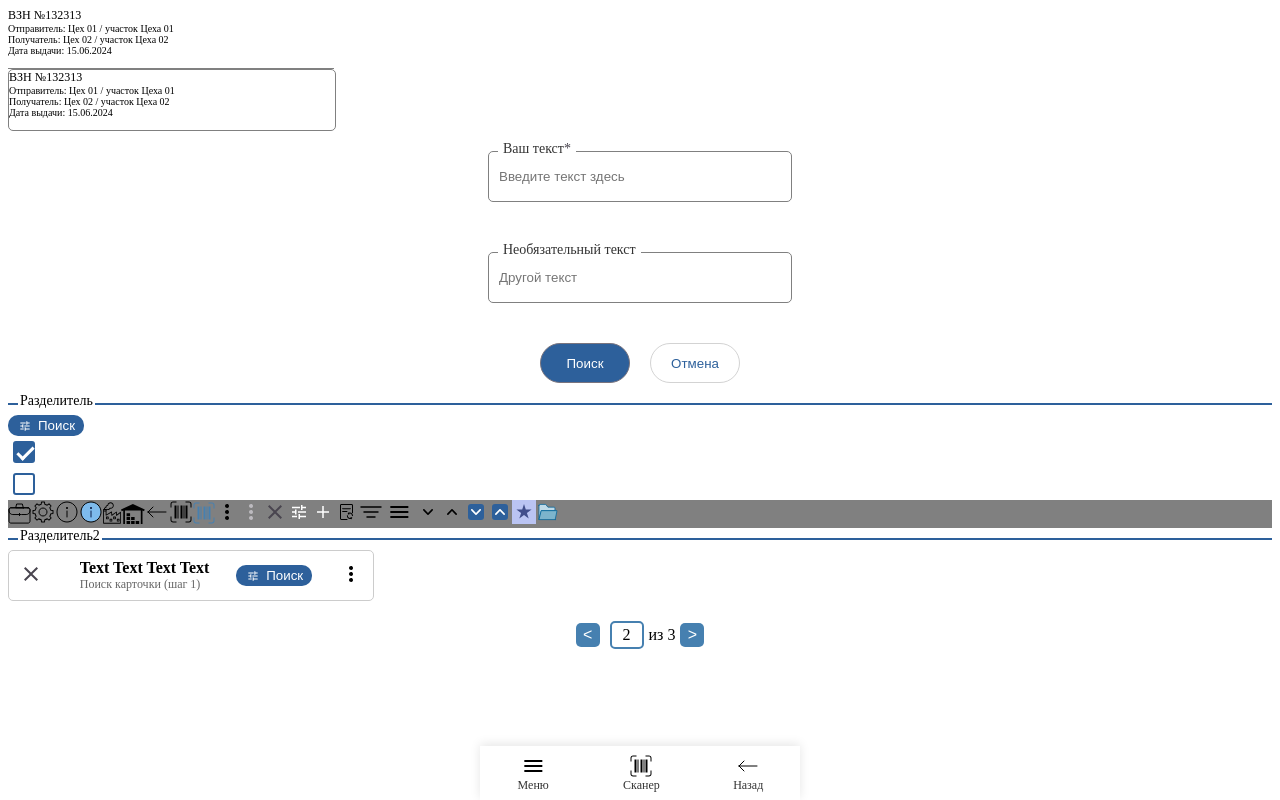
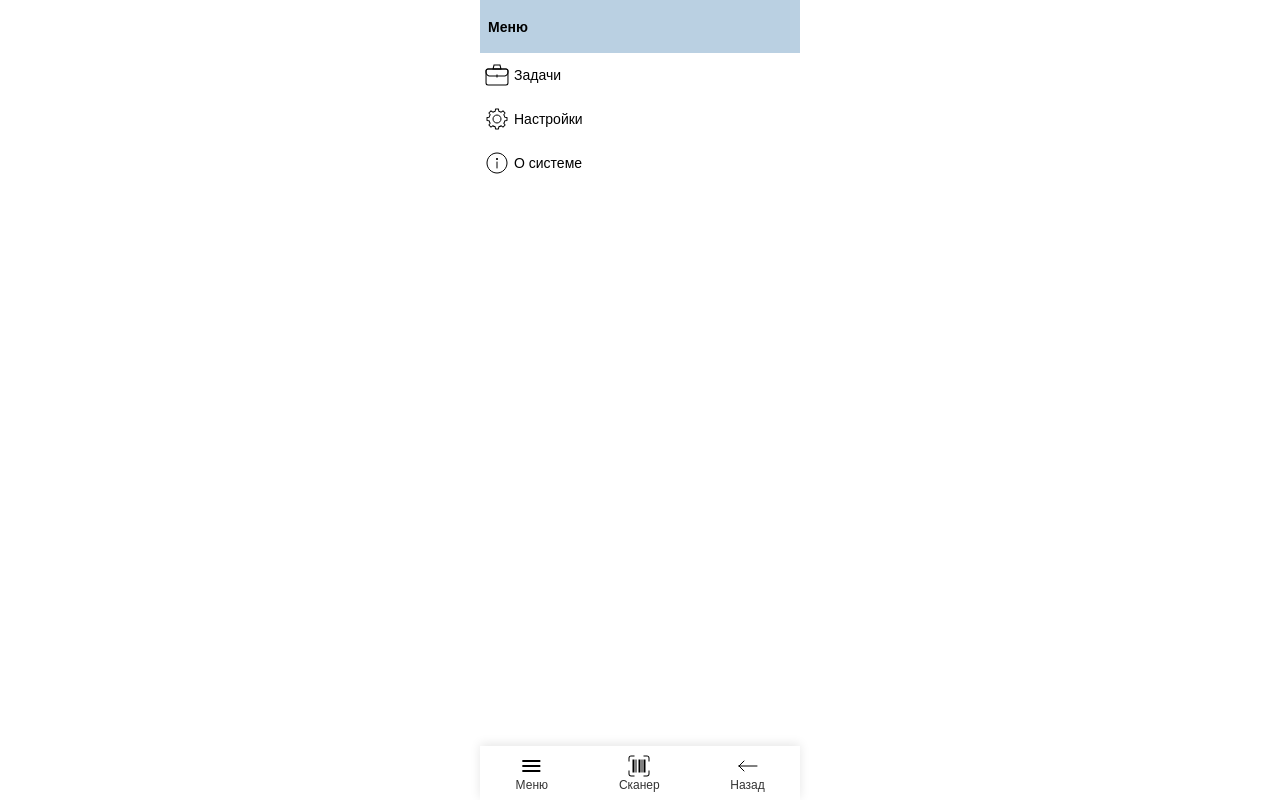
Before and after one commit to AntonVarlamov/cifra_final, a React (Vite) app: page / in a window 1280 px wide. Built offline with nearby package versions, Linux system fonts and the light colour scheme; the HTML template or start-up script is replaced by a standard one.

Commit message:
Без rout

```diff
--- a/src/components/ButtonFilters/index.module.css
+++ b/src/components/ButtonFilters/index.module.css
@@ -2,6 +2,7 @@
     display: flex;
     justify-content: center;
     align-items: center;
+    max-width:  320px;
 }
 
 .button {
--- a/src/components/ButtonFilters/index.tsx
+++ b/src/components/ButtonFilters/index.tsx
@@ -5,9 +5,10 @@ import styles from './index.module.css';
 interface ButtonFilterComponentProps {
   onSearch: () => void;
   onCancel: () => void;
+  text: string;
 }
 
-const ButtonFilters: React.FC<ButtonFilterComponentProps> = ({ onSearch, onCancel }) => {
+const ButtonFilters: React.FC<ButtonFilterComponentProps> = ({ onSearch, onCancel, text }) => {
   return (
     <div className={styles.buttonFilters}>
       <button
@@ -16,7 +17,7 @@ const ButtonFilters: React.FC<ButtonFilterComponentProps> = ({ onSearch, onCance
         id="button-search"
         onClick={onSearch}
       >
-        Поиск
+        {text}
       </button>
       <button
         type="button"
--- a/src/components/Input/index.module.css
+++ b/src/components/Input/index.module.css
@@ -3,11 +3,13 @@
     flex-direction: column ;
     align-items: center;
     justify-content: center;
-    padding: 20px;
+    padding: 10px;
+    max-width:  320px;
 }
 .inputContainer{
     position: relative;
     width: 304px;
+
 }
 .label {
     position: absolute;
--- a/src/components/Menu/index.tsx
+++ b/src/components/Menu/index.tsx
@@ -6,18 +6,27 @@ import IconScan from '../../assets/scan.svg?react';
 
 import styles from './index.module.css';
 
-const Menu: React.FC = () => {
+interface MenuProps {
+  onMenuClick: () => void;
+  onScanClick: () => void;
+  onBackClick: () => void;
+}
+const Menu: React.FC<MenuProps> = ({ onMenuClick, onScanClick, onBackClick }) => {
+
+
+
+
   return (
     <div className={styles.menu}>
-      <div className={styles.button}>
+      <div className={styles.button}  onClick={onMenuClick}>
         <IconMenu className={styles.icon} />
         <span className={styles.label}>Меню</span>
       </div>
-      <div className={styles.button}>
+      <div className={styles.button} onClick={onScanClick}>
         <IconScan className={styles.icon} />
         <span className={styles.label}>Сканер</span>
       </div>
-      <div className={styles.button}>
+      <div className={styles.button} onClick={onBackClick}>
         <IconBack className={styles.icon} />
         <span className={styles.label}>Назад</span>
       </div>
--- /dev/null
+++ b/src/pages/main/index.module.css
@@ -0,0 +1,68 @@
+body {
+    font-family: Arial, sans-serif;
+    margin: 0;
+    padding: 0;
+    display: flex;
+    flex-direction: column;
+    height: 100vh;
+    align-items: center;
+}
+
+.header {
+    background-color: #BAD0E2;
+    width:  320px;
+    height: 33px;
+    color: black;
+    display: flex;
+    padding: 10px 0;
+
+}
+.h1{
+    margin-left: 8px;
+    font-size: 14px;
+}
+.content {
+    flex: 1;
+    display: flex;
+    flex-direction: column;
+    justify-content: left;
+    align-items: left;
+
+    max-width:  320px;
+    overflow-y: auto;
+}
+.content a {
+    text-decoration: none;
+    align-items: center;
+    display: flex;
+    color: black;
+    font-size: 14px;
+    padding: 5px;
+    margin: 5px 0;
+    max-width:  320px;
+
+}
+.scan{
+    flex: 1;
+    display: flex;
+    flex-direction: column;
+    justify-content: left;
+    align-items: left;
+
+    max-width:  320px;
+    overflow-y: auto;
+}
+.scan a {
+    text-decoration: none;
+    align-items: center;
+    display: flex;
+    color: black;
+    font-size: 14px;
+    padding: 10px;
+    margin: 10px 0;
+    max-width:  320px;
+}
+
+.content a .icon {
+    margin-right: 5px;
+}
--- /dev/null
+++ b/src/pages/main/index.tsx
@@ -0,0 +1,155 @@
+import React, { useState } from 'react';
+import styles from './index.module.css';
+
+import IconSettings from '../../assets/settings.svg?react';
+import IconTask from '../../assets/tasks.svg?react';
+import IconInfo from '../../assets/info.svg?react';
+import MenuComponent from '../../components/Menu';
+import IconFactory from '../../assets/factory.svg?react';
+import IconWarehouse from '../../assets/warehouse.svg?react';
+import InputComponent from '../../components/Input';
+import ButtonFiltersComponent from '../../components/ButtonFilters';
+
+
+const App: React.FC = () => {
+    const [currentPage, setCurrentPage] = useState<string>('main');
+
+    const changePage = (page: string) => {
+        console.log(`Changing to page: ${page}`);
+        setCurrentPage(page);
+    };
+
+    const goBack = () => {
+        console.log('Going back');
+
+    };
+    const handleSearch = () => {
+        console.log('Поиск выполнен!');
+      };
+      const handleCancel = () => {
+        console.log('Отмена выполнена!');
+      };
+    const getPageTitle = (page: string) => {
+        switch (page) {
+            case 'main':
+                return 'Меню';
+            case 'tasks':
+                return 'Задачи';
+            case 'settings':
+                return 'Настройки';
+            case 'about':
+                return 'О системе';
+            case 'scan':
+                return 'Сканер';
+            case 'Accounting':
+                return 'Складской учёт';
+            case 'AccountingProd':
+                return 'Учёт в производстве';
+            case 'acts':
+                return 'Акты инвентаризации';
+            case 'vznon':
+                return 'Внутризаводские накладные (Приход)';
+            case 'vznout':
+                return 'Внутризаводские накладные (Расход)';
+            case 'limits':
+                return 'Лимитные карты (Приход)';
+            case 'nomenclature':
+                return 'Цеховая номенклатура';
+            default:
+                return 'Меню';
+        }
+    };
+    return (
+        <div>
+            <header className={styles.header}>
+            <h1 className={styles.h1} id="page-title">{getPageTitle(currentPage)}</h1>
+            </header>
+
+            <div className={styles.content} id="content">
+                {currentPage === 'main' && (
+                    <>
+                        <a href="#" onClick={() => changePage('tasks')}>
+                            <IconTask className={styles.icon}/>
+                            Задачи
+                        </a>
+                        <a href="#" onClick={() => changePage('settings')}>
+                            <IconSettings className={styles.icon}/>
+                            Настройки
+                        </a>
+                        <a href="#" onClick={() => changePage('about')}>
+                            <IconInfo className={styles.icon}/>
+                            О системе
+                        </a>
+                    </>
+                )}
+                {currentPage === 'tasks' && (
+                    <>
+                        <a href="#" onClick={() => changePage('Accounting')}>
+                        <IconWarehouse className={styles.icon}/>
+                           Складской учёт
+                        </a>
+                        <a href="#" onClick={() => changePage('AccountingProd')}>
+                        <IconFactory className={styles.icon}/>
+                           Учёт в производстве
+                        </a>
+
+                    </>
+                )}
+                {currentPage === 'settings' && (
+                    <>
+                        <a href="#" onClick={() => changePage('settings1')}>
+                            <IconWarehouse className={styles.icon}/>
+                            Настройка 1
+                        </a>
+                        <a href="#" onClick={() => changePage('settings2')}>
+                            <IconFactory className={styles.icon}/>
+                            Настройка 2
+                        </a>
+
+                    </>
+                )}
+
+                {currentPage === 'scan' && (
+                    <>
+                    <div className={styles.scan}>
+                        <a>
+                            Сканируйте шрихкод с номером объекта или введите его вручную.
+                        </a>
+                        <InputComponent placeholder="" label="Номер объекта" required={0} />
+                        <InputComponent placeholder="" label="Тип объекта БО" required={0} />
+                        <ButtonFiltersComponent onSearch={handleSearch} onCancel={handleCancel} text ={'Перейти'}/>
+                        </div>
+                    </>
+                )}
+                {currentPage === 'AccountingProd' && (
+                    <>
+
+                        <a href="#" onClick={() => changePage('acts')}>
+                            Акты инвентаризации
+                        </a>
+                        <a href="#" onClick={() => changePage('vznon')}>
+                            Внутризаводские накладные (Приход)
+                        </a>
+                        <a href="#" onClick={() => changePage('vznout')}>
+                            Внутризаводские накладные (Расход)
+                        </a>
+                        <a href="#" onClick={() => changePage('limits')}>
+                            Лимитные карты (Приход)
+                        </a>
+                        <a href="#" onClick={() => changePage('nomenclature')}>
+                            Цеховая номенклатура
+                        </a>
+
+                    </>
+
+                )}
+                {currentPage === 'about' && <div>О системе</div>}
+            </div>
+
+
+            <MenuComponent onMenuClick={() => changePage('main')} onScanClick={() => changePage('scan')} onBackClick={() => goBack()}/>
+        </div>
+    );
+};
+
+export default App;
--- a/src/router/index.tsx
+++ b/src/router/index.tsx
@@ -1,10 +1,11 @@
 import { createBrowserRouter } from 'react-router-dom';
 
 import { Test } from '../pages/test';
+import  Menu  from '../pages/main';
 
 export const router = createBrowserRouter([
   {
     path: '/',
-    element: <Test />,
+    element: <Menu />,
   },
 ]);
```
Also changed, not shown: src/assets/factory.svg, src/assets/tasks.svg.
